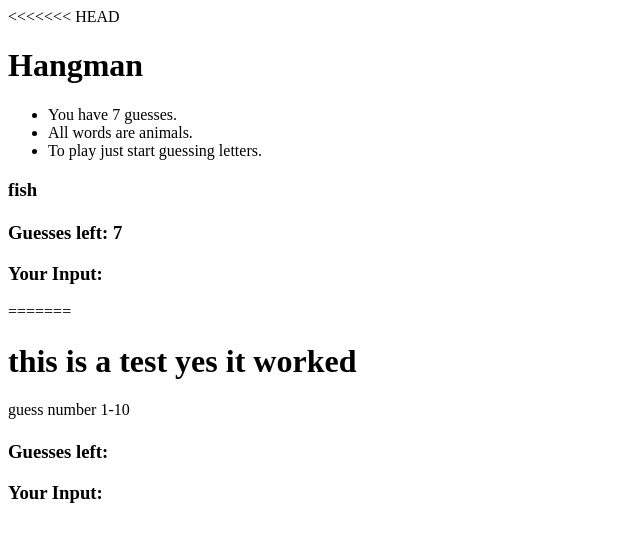
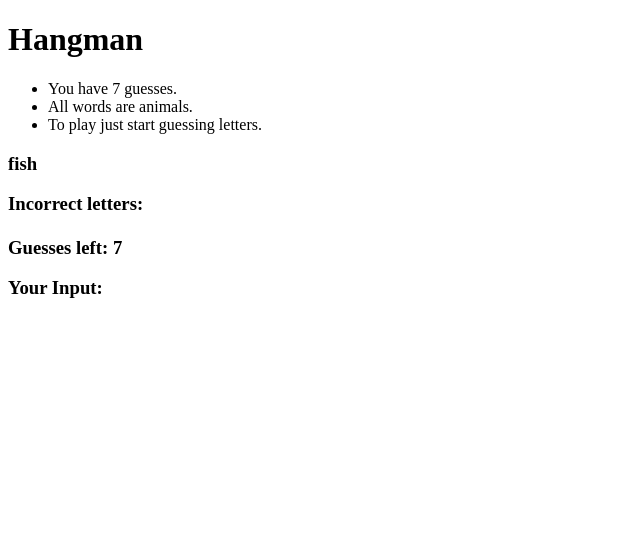
Before and after one commit to kevinhubbard/Hangman, a website: page public/index.html in a window 1280 px wide. Shown: the whole page, without its empty margins (0-640 px from the left). Drawn offline with Linux system fonts and the light colour scheme.

Commit message:
fixed merge

```diff
--- a/public/index.html
+++ b/public/index.html
@@ -7,7 +7,6 @@
 	<script type="text/javascript" src="/js/script.js"></script>
 </head>
 <body>
-<<<<<<< HEAD
 <div>
 	<h1>Hangman</h1>
 	<ul id="rules">
@@ -18,17 +17,10 @@
 </div>
 <div id="gameBoard">
 	<h3 id="hint"></h3>
-	<h3 id="guesses"></h3>
+	<h3>Incorrect letters: <span id="guesses"></span></h3>
 	<h1 id="gameOutput"></h1>
 	<h3>Guesses left: <span id="guess"></span></h3>
 	<h3>Your Input:<span id="userInput"></span></h3>
 </div>
-=======
-<h1>this is a test yes it worked</h1>
-<p>guess number 1-10</p>
-<h3 id="hint"></h3>
-<h1 id="gameOutput"></h1>
-<h3>Guesses left: <span id="guess"></span></h3>
-<h3>Your Input:<span id="userInput"></span></h3>
 </body>
 </html>
--- a/public/js/script.js
+++ b/public/js/script.js
@@ -42,7 +42,8 @@ document.addEventListener('DOMContentLoaded', (e) => {
 
 			if(ansLog.length === 0){ //check to see if game has been won
 				console.log('congrats you won word was ' + ans);
-				reset();
+
+				window.setTimeout(function(){reset();}, 3000); //resets game
 			} else {	//update player with game info
 			inputEle.textContent = key + ' is in the answer';
 			guessEle.textContent = guessLeft;
```
